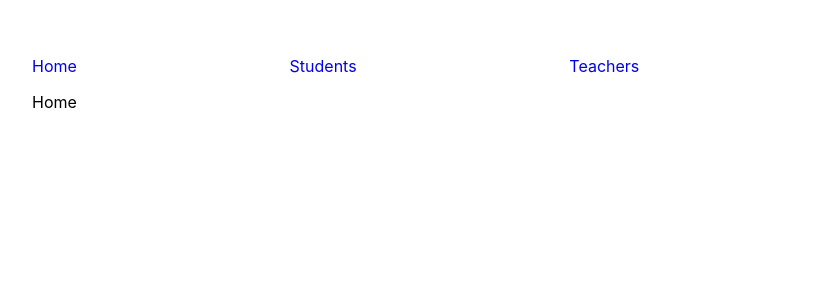
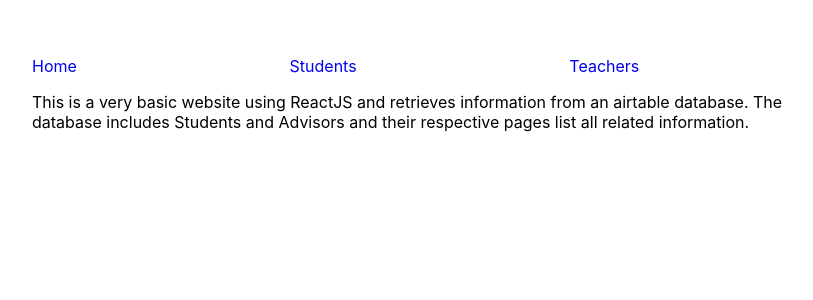
Before and after one commit to GageVanK/Open-Source-Assignment-2, a React (Create React App) app: page / in a window 1280 px wide. Shown: the top 300 px of the page, without its empty margins (208-1021 px from the left). Built offline with nearby package versions, Linux system fonts and the light colour scheme.

Commit message:
Adding Assignment description to homepage

```diff
--- a/src/pages/Home.js
+++ b/src/pages/Home.js
@@ -1,7 +1,7 @@
 export default function Home(){
     return(
         <div>
-            Home
+            This is a very basic website using ReactJS and retrieves information from an airtable database. The database includes Students and Advisors and their respective pages list all related information.
         </div>
     );
 }
```
